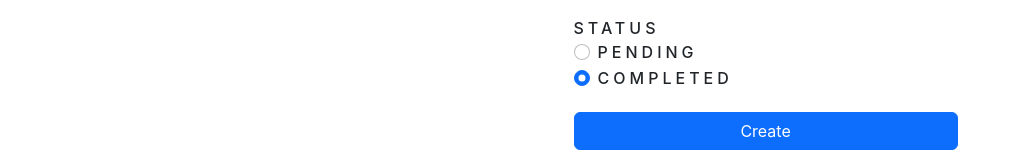
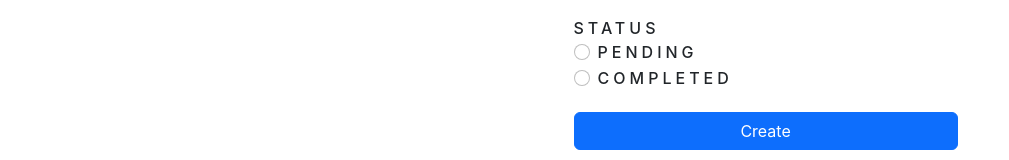
Before and after one commit to luillyfe/todo-app, a React (Create React App) app: page /todos/add in a window 1280 px wide. Shown: the part 328-488 px from the top of the page, without its empty margins (0-1009 px from the left). Built offline with nearby package versions, Linux system fonts and the light colour scheme.

Commit message:
fix: todo status was not updating

```diff
--- a/src/Components/CreateTodos/index.js
+++ b/src/Components/CreateTodos/index.js
@@ -94,6 +94,7 @@ function CreateTodos({ currentTodo }) {
             name="status"
             value="pending"
             onChange={handleChange}
+            checked={todo.status === "pending"}
           />
           <label className="form-check-label" htmlFor="status1">
             Pending
@@ -107,7 +108,7 @@ function CreateTodos({ currentTodo }) {
             name="status"
             value="completed"
             onChange={handleChange}
-            checked
+            checked={todo.status === "completed"}
           />
           <label className="form-check-label" htmlFor="status2">
             Completed
```
